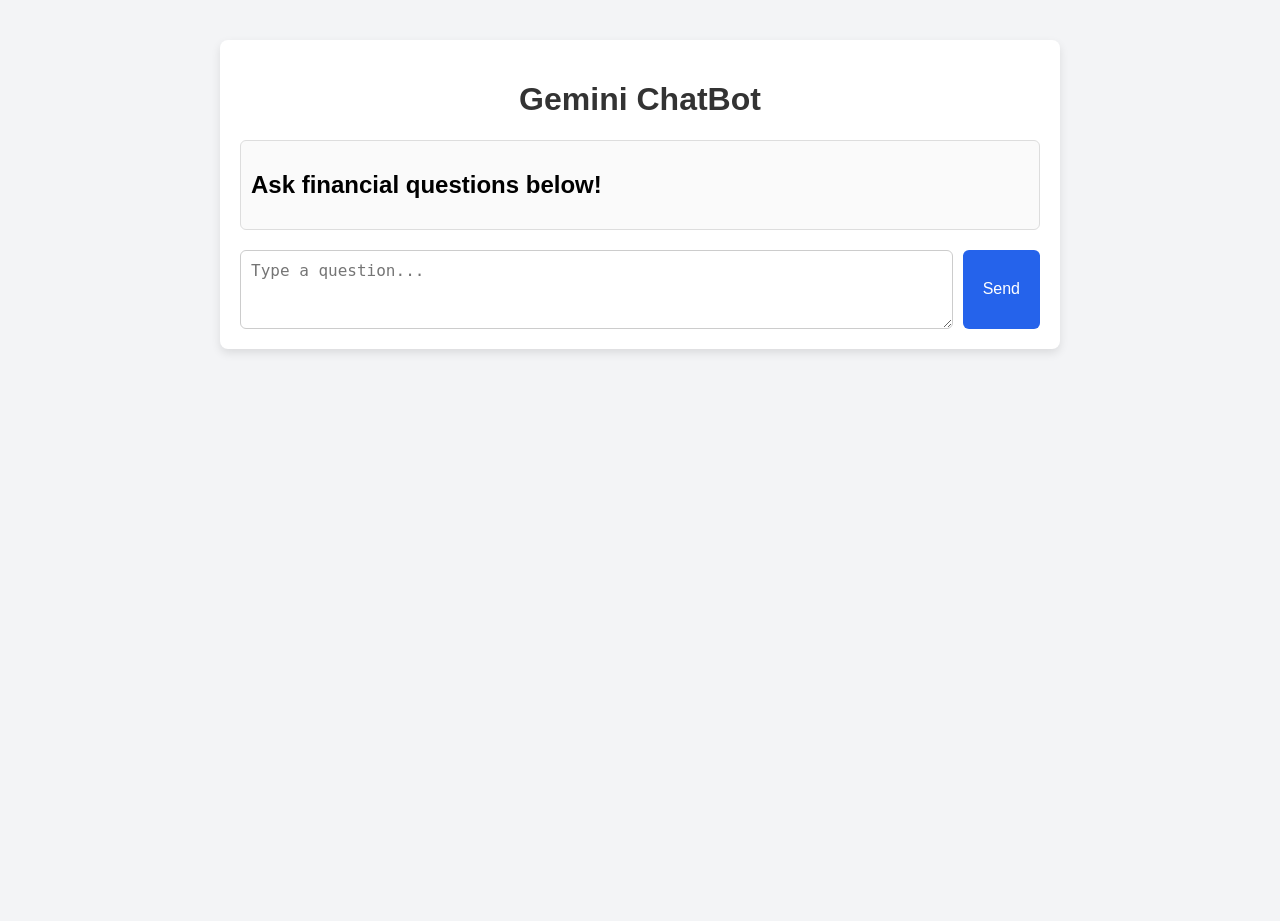
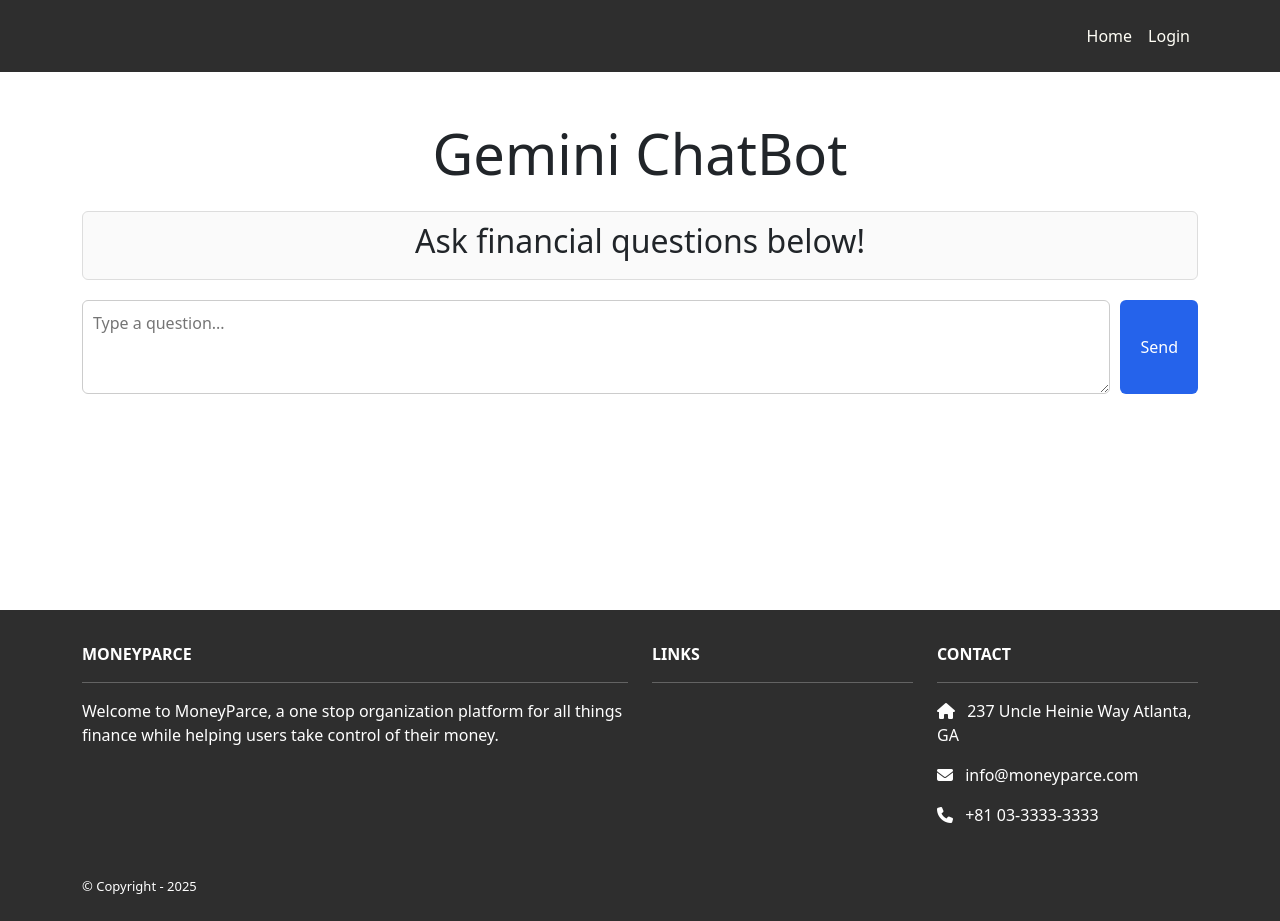
Before and after one commit to CharlieTharp23/MoneyParce, a Django app: page /chatbot in a window 1280 px wide. Before the commit the page ends 353 px from the top, so only its background shows below. Run offline with Django 5.2, Linux system fonts and the light colour scheme; some libraries are stand-ins or nearby versions.

Commit message:
Fix chatbot formatting and clean responses

```diff
--- a/moneyparce/moneyparce/templates/base.html
+++ b/moneyparce/moneyparce/templates/base.html
@@ -33,6 +33,7 @@
             {% if user.is_authenticated %}
             <a class="nav-link" href="{% url 'report' %}">Report</a>
             <a class="nav-link" href="{% url 'budget_list' %}">Budgets</a>
+            <a class="nav-link" href="{% url 'chatbot' %}">ChatBot</a>
             <a class="nav-link" href="{% url 'logout' %}">Logout</a>
             {% else %}
             <a class="nav-link" href="{% url 'login' %}">Login</a>
--- a/moneyparce/moneyparce/templates/chatbot.html
+++ b/moneyparce/moneyparce/templates/chatbot.html
@@ -1,32 +1,73 @@
-<!DOCTYPE html>
-<html lang="en">
-<head>
-    <meta charset="UTF-8">
-    <meta name="viewport" content="width=device-width, initial-scale=1.0">
-    <title>Gemini ChatBot</title>
-    <script src="https://code.jquery.com/jquery-3.6.0.min.js"></script>
+{% extends 'base.html' %}
+
+{% block content %}
+    <div class="container text-center my-5">
+        <h1 class="display-4 mb-4">Gemini ChatBot</h1>
+
+        <!-- Updated the ID to match what the JS expects -->
+        <div class="chat-box" id="chat-container">
+            <h2>Ask financial questions below!</h2>
+        </div>
+
+        <form id="chat-form" method="POST">
+            {% csrf_token %}
+            <div class="input-form">
+                <textarea name="text" id="user-input" placeholder="Type a question..." rows="3" required></textarea>
+                <button type="submit">Send</button>
+            </div>
+        </form>
+    </div>
+
+    <script>
+        document.addEventListener("DOMContentLoaded", function() {
+            document.getElementById("chat-form").addEventListener("submit", async function(event) {
+                event.preventDefault();
+
+                const userInput = document.getElementById("user-input").value.trim();
+                if (userInput === "") {
+                    return; // Don't send empty messages
+                }
+
+                const response = await fetch("/chatbot", {
+                    method: "POST",
+                    headers: {
+                        "Content-Type": "application/x-www-form-urlencoded",
+                        "X-CSRFToken": "{{ csrf_token }}",
+                    },
+                    body: "text=" + encodeURIComponent(userInput)
+                });
+
+
+                const responseData = await response.json();
+                let botText = responseData.data.text;
+
+                botText = botText.replace(/\*/g, '');
+
+
+                const chatContainer = document.getElementById("chat-container");
+
+                const userMessage = document.createElement("div");
+                userMessage.className = "user-message";
+                userMessage.innerText = "You: " + userInput;
+                chatContainer.appendChild(userMessage);
+
+                const botMessage = document.createElement("div");
+                botMessage.className = "bot-message";
+                botMessage.innerText = "Bot: " + botText;
+                chatContainer.appendChild(botMessage);
+
+                // Scroll to the bottom
+                chatContainer.scrollTop = chatContainer.scrollHeight;
+
+                // Clear the input
+                document.getElementById("user-input").value = "";
+            });
+        });
+    </script>
+{% endblock %}
+
+{% block extra_css %}
     <style>
-        body {
-            font-family: Arial, sans-serif;
-            background-color: #f3f4f6;
-            margin: 0;
-            padding: 0;
-        }
-
-        .container {
-            max-width: 800px;
-            margin: 40px auto;
-            background-color: white;
-            border-radius: 8px;
-            padding: 20px;
-            box-shadow: 0 4px 10px rgba(0, 0, 0, 0.1);
-        }
-
-        h1 {
-            text-align: center;
-            color: #333;
-        }
-
         .chat-box {
             max-height: 500px;
             overflow-y: auto;
@@ -37,17 +78,17 @@
             background-color: #fafafa;
         }
 
-        .message {
-            margin-bottom: 15px;
+        .user-message {
+            color: #2563eb;
+            font-weight: bold;
+            margin-top: 10px;
+            text-align: right;
         }
 
-        .user {
-            color: #2563eb;
-            font-weight: bold;
-        }
-
-        .bot {
+        .bot-message {
             color: #10b981;
+            margin-top: 10px;
+            text-align: left;
         }
 
         .input-form {
@@ -78,87 +119,8 @@
             background-color: #1e40af;
         }
 
-        .message-container {
-            word-wrap: break-word;
-        }
-
         .formatted-text {
             line-height: 1.6;
         }
-
-        .bot-message {
-            margin-top: 10px;
-        }
     </style>
-</head>
-<body>
-    <div class="container">
-        <h1>Gemini ChatBot</h1>
-        <div id="chat-log" class="chat-box">
-            <h2>Ask financial questions below!</h2>
-        </div>
-
-        <form id="chat-form" method="POST">
-            {% csrf_token %}
-            <div class="input-form">
-                <textarea name="text" id="user-text" placeholder="Type a question..." rows="3" required></textarea>
-                <button type="submit">Send</button>
-            </div>
-        </form>
-    </div>
-
-    <script>
-        $(document).ready(function() {
-            $('#chat-form').on('submit', function(event) {
-                event.preventDefault();
-                submitMessage();
-            });
-
-            $('#user-text').on('keydown', function(event) {
-                if (event.key === 'Enter' && !event.shiftKey) {
-                    event.preventDefault();
-                    submitMessage();
-                }
-            });
-
-            function submitMessage() {
-                var userText = $('#user-text').val();
-
-                $.ajax({
-                    type: 'POST',
-                    url: '{% url "chatbot" %}',
-                    data: {
-                        'text': userText,
-                        'csrfmiddlewaretoken': $('input[name="csrfmiddlewaretoken"]').val()
-                    },
-                    success: function(response) {
-                        if (response.data) {
-                            $('#chat-log').append('<div class="message user"><strong>You:</strong> ' + escapeHtml(userText) + '</div>');
-                            $('#chat-log').append('<div class="message bot"><strong>Gemini:</strong> <div class="formatted-text bot-message">' + formatBotResponse(response.data.text) + '</div></div>');
-                            $('#user-text').val('');
-                        }
-                    },
-                    error: function(response) {
-                        alert('Error: ' + response.responseJSON.error);
-                    }
-                });
-            }
-
-            function formatBotResponse(responseText) {
-                var escaped = escapeHtml(responseText);
-                var noBold = escaped.replace(/\*\*(.*?)\*\*/g, '$1');
-                return noBold.replace(/\n/g, '<br>');
-            }
-
-            function escapeHtml(text) {
-                return text
-                    .replace(/&/g, '&amp;')
-                    .replace(/</g, '&lt;')
-                    .replace(/>/g, '&gt;')
-                    .replace(/\"/g, '&quot;')
-                    .replace(/\'/g, '&#039;');
-            }
-        });
-    </script>
-</body>
-</html>
+{% endblock %}
--- a/moneyparce/moneyparce/views.py
+++ b/moneyparce/moneyparce/views.py
@@ -97,9 +97,16 @@
 
         bot_response = get_bot_response(user_input)
 
-        return JsonResponse({'data': {'text': bot_response}})
+        # Instead of returning JSON, return HTML formatted text
+        response_data = {
+            'text': bot_response,
+            'user_text': user_input
+        }
+
+        return JsonResponse({'data': response_data})
 
     return render(request, 'chatbot.html', {'chats': []})
+
 
 def get_bot_response(user_input):
     genai.configure(api_key=settings.GEMINI_APIKEY)
```
Also changed, not shown: 1 other file.
